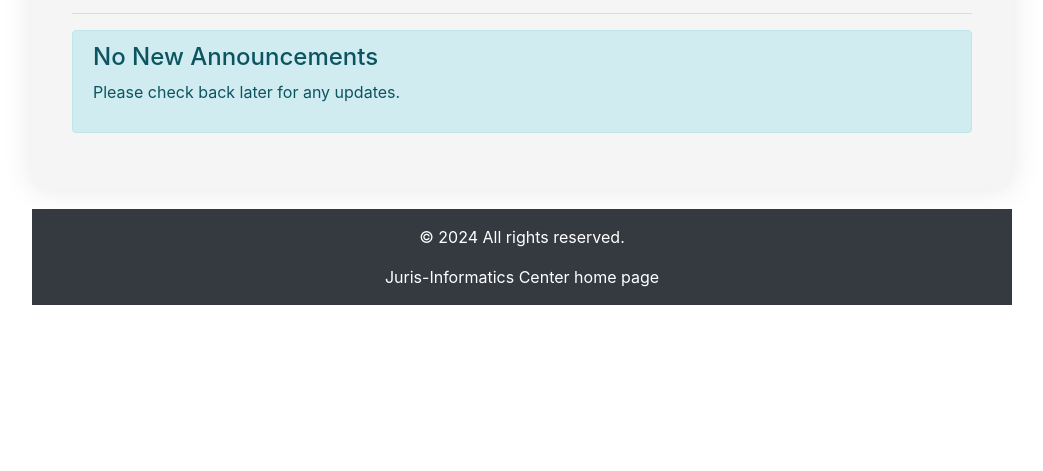
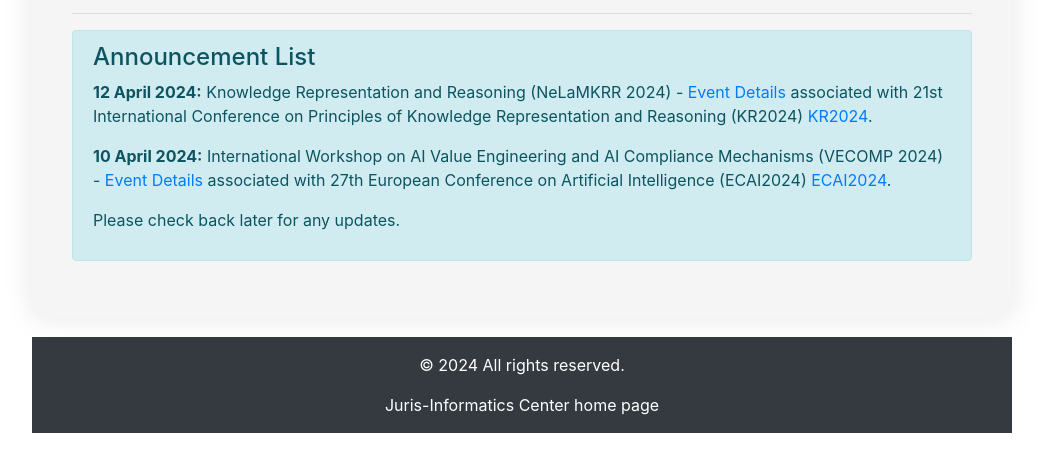
Before and after one commit to JurisInformaticsCenter/announcement, a plain HTML site: page index.html in a window 1280 px wide. Shown: the part 157-628 px from the top of the page, without its empty margins (118-1161 px from the left). Drawn offline with nearby package versions, Linux system fonts and the light colour scheme.

Commit message:
Update index.html

```diff
--- a/index.html
+++ b/index.html
@@ -48,7 +48,9 @@
         <h2 class="text-center">Latest Announcements</h2>
         <hr>
         <div class="alert alert-info" role="alert">
-            <h4 class="alert-heading">No New Announcements</h4>
+            <h4 class="alert-heading">Announcement List</h4>
+            <p><strong>12 April 2024:</strong> Knowledge Representation and Reasoning (NeLaMKRR 2024) - <a href="https://jurisinformaticscenter.github.io/NeLaMKRR2024/">Event Details</a> associated with 21st International Conference on Principles of Knowledge Representation and Reasoning (KR2024) <a href="https://kr.org/KR2024/">KR2024</a>.</p>
+            <p><strong>10 April 2024:</strong> International Workshop on AI Value Engineering and AI Compliance Mechanisms (VECOMP 2024) - <a href="https://jurisinformaticscenter.github.io/VECOMP2024/">Event Details</a> associated with 27th European Conference on Artificial Intelligence (ECAI2024) <a href="https://www.ecai2024.eu/">ECAI2024</a>.</p>
             <p>Please check back later for any updates.</p>
         </div>
     </div>
```
